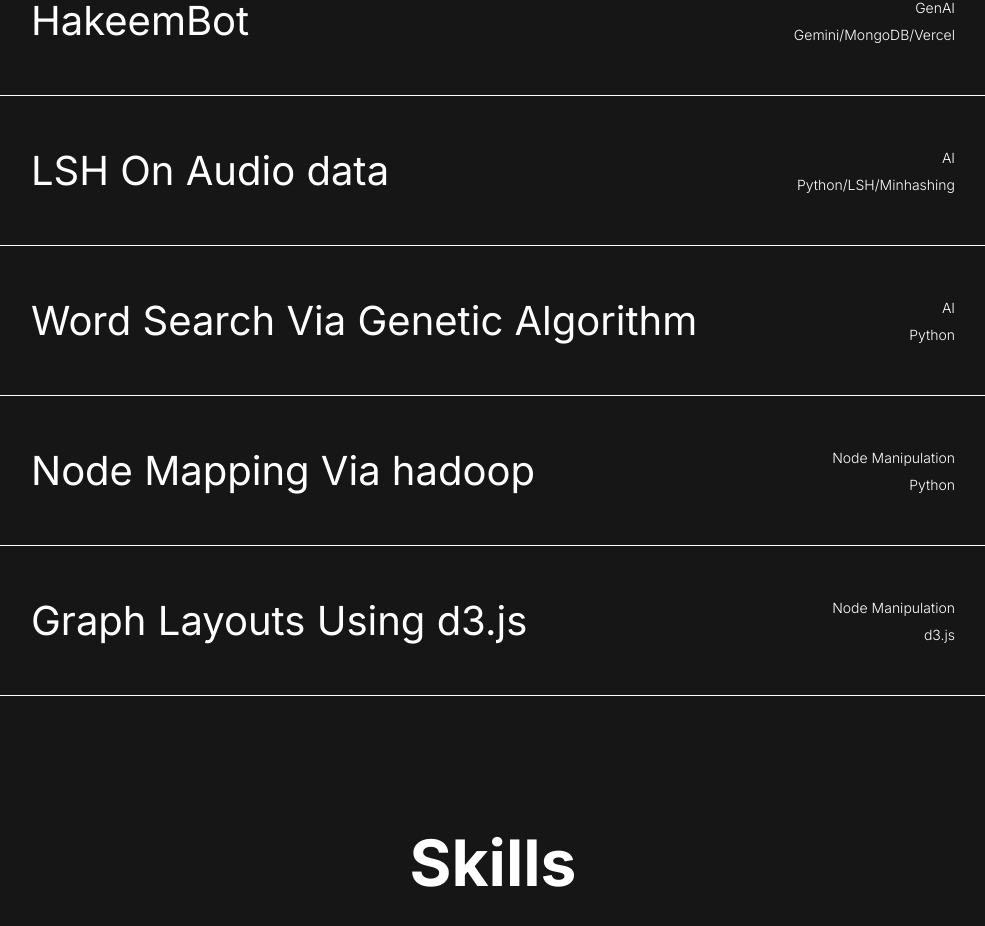
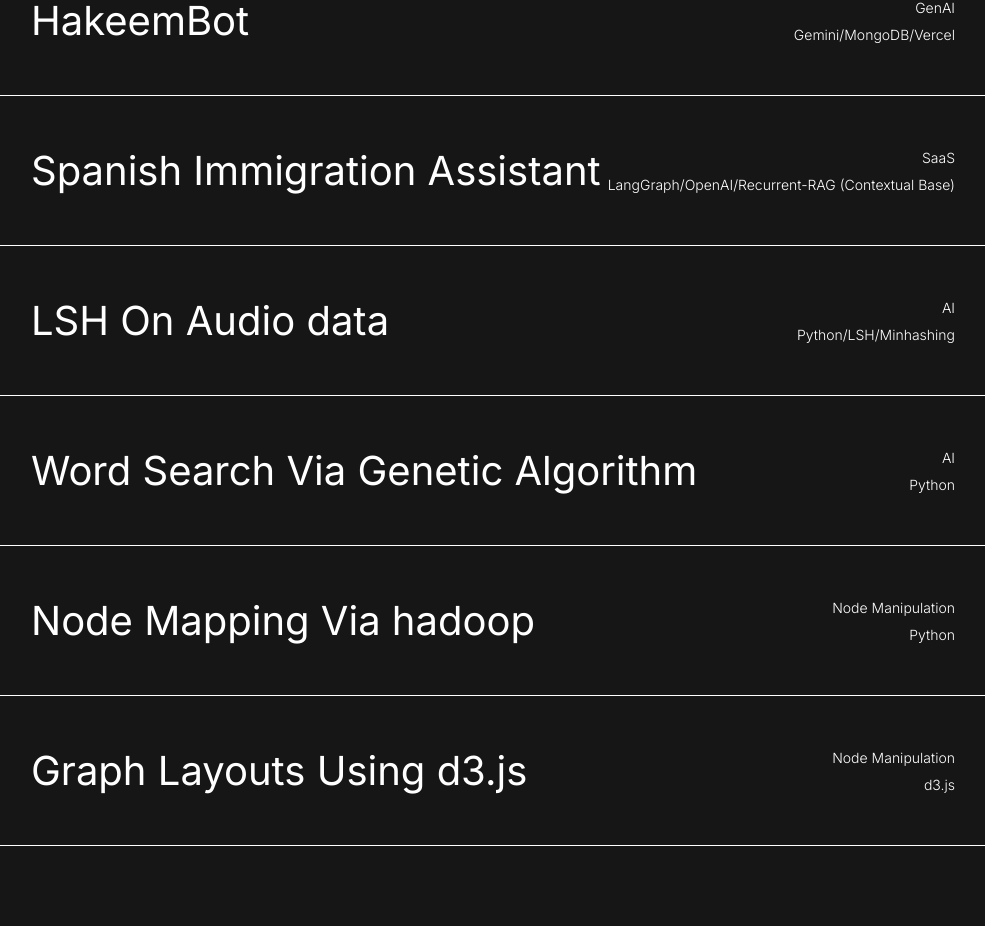
Before and after one commit to Ahmed-Shayan-Arsalan/portfolio, a Next.js app: page /portfolio/ in a window 1280 px wide. Shown: the part 2321-3247 px from the top of the page, without its empty margins (147-1132 px from the left). Built offline with nearby package versions, Linux system fonts and the light colour scheme.

Commit message:
Update projects.js

```diff
--- a/src/Data/projects.js
+++ b/src/Data/projects.js
@@ -22,6 +22,14 @@ export const projects=[
         color:"#8c8c8c",
         tech:'Gemini/MongoDB/Vercel',
         type:'GenAI',
+    },
+    {
+        name:'Spanish Immigration Assistant',
+        src:'Lawbot.webp',
+        link:'https://spain-front-two.vercel.app/',
+        color:"#8c8c8c",
+        tech:'LangGraph/OpenAI/Recurrent-RAG (Contextual Base)',
+        type:'SaaS',
     },
     {
         name:'LSH On Audio data',
```
